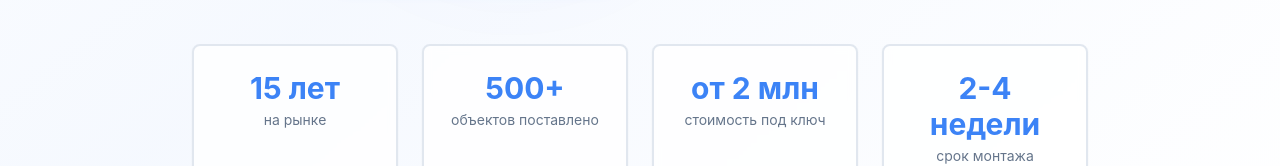
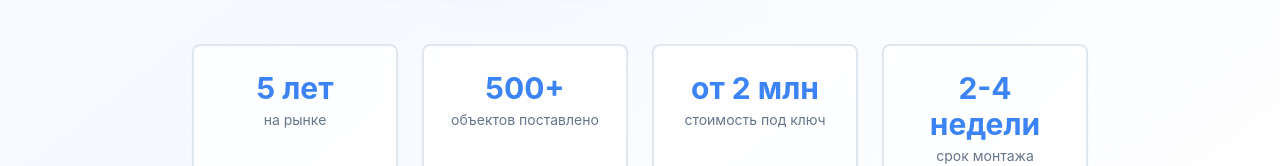
Before and after one commit to pr-poehali-dev/airstructure-landing, a React (Vite) app: page / in a window 1280 px wide. Shown: the part 744-910 px from the top of the page. Built offline with nearby package versions, Linux system fonts and the light colour scheme.

Commit message:
Инициализация компании с 2019

```diff
--- a/src/pages/Index.tsx
+++ b/src/pages/Index.tsx
@@ -125,7 +125,7 @@ export default function Index() {
 
             <div className="grid md:grid-cols-4 gap-6 max-w-4xl mx-auto">
               <Card className="p-6 bg-card/80 backdrop-blur-sm border-2">
-                <div className="text-3xl font-bold text-primary mb-1">15 лет</div>
+                <div className="text-3xl font-bold text-primary mb-1">5 лет</div>
                 <div className="text-sm text-muted-foreground">на рынке</div>
               </Card>
               <Card className="p-6 bg-card/80 backdrop-blur-sm border-2">
@@ -485,7 +485,7 @@ export default function Index() {
                 <div className="text-xl font-bold">МТК</div>
               </div>
               <p className="text-sm text-muted-foreground">
-                Московская торговая компания — лидер рынка воздухоопорных сооружений с 2009 года
+                Московская торговая компания — лидер рынка воздухоопорных сооружений с 2019 года
               </p>
             </div>
 
```
